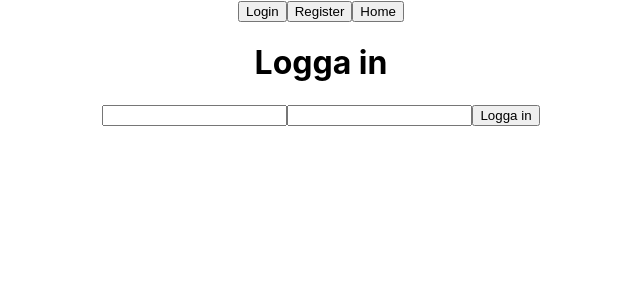
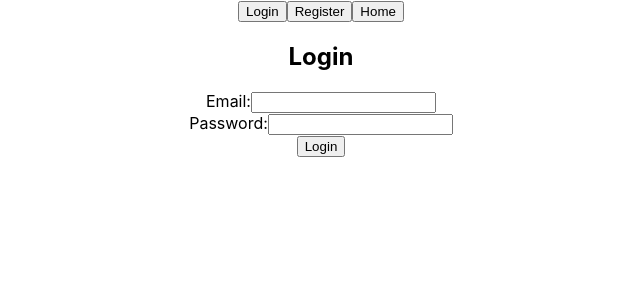
Before and after one commit to partypulse/partypulse-frontend, a React (Create React App) app: page / in a window 1280 px wide. Both pictures are taken after a click on the button "Login". Shown: the top 300 px of the page, without its empty margins (319-959 px from the left). Built offline with nearby package versions, Linux system fonts and the light colour scheme; no server answers.

Commit message:
auth update
login and reg

```diff
--- a/src/pages/login/loginpage.js
+++ b/src/pages/login/loginpage.js
@@ -1,25 +1,42 @@
 import React, {useState} from "react";
 import api from "../../api/api.js";
 
-function LoginPage(){
-    const [email, setEmail] = useState("");
-    const [password, setPassword] = useState("")
-    const login=()=>{api.post("/login", {email:email, password:password})
-        .then(response=> {
-            window.alert('login success' + response.data.token)
-            console.log(response.data)
-        })
-        .catch( error=> console.error(error))}
+
+function LoginPage() {
+    const [email, setEmail] = useState('');
+    const [password, setPassword] = useState('');
+    const [error, setError] = useState('');
+
+    const handleLogin = () => {
+        api.post('/login', { email, password })
+            .then(response => {
+                const token = response.data.token;
+                localStorage.setItem('token', token);
+                window.alert("Successful login! :) ")
+                // Redirect the user to the homepage or dashboard
+                // You can use React Router for this purpose
+            })
+            .catch(error => {
+                setError('Invalid email or password');
+            });
+    };
 
 
-    return( <div> <h1> Logga in </h1>
-    <div>
-    <input type="text" value={email} onChange={e=>setEmail(e.target.value)}/>
-    <input type="text" value={password} onChange={e=>setPassword(e.target.value)}/>
-    <button onClick={login}>Logga in</button>
-    </div>
-
-    </div> )
+    return (
+        <div>
+            <h2>Login</h2>
+            {error && <p>{error}</p>}
+            <div>
+                <label>Email:</label>
+                <input type="email" value={email} onChange={(e) => setEmail(e.target.value)} />
+            </div>
+            <div>
+                <label>Password:</label>
+                <input type="password" value={password} onChange={(e) => setPassword(e.target.value)} />
+            </div>
+            <button onClick={handleLogin}>Login</button>
+        </div>
+    );
 }
 
 export default LoginPage;
--- a/src/pages/register/registerpage.js
+++ b/src/pages/register/registerpage.js
@@ -1,7 +1,40 @@
-import React from "react";
+import React, { useState } from 'react';
+import api from "../../api/api.js";  // har axios-klient där
 
-function RegisterPage(){
-    return( <div> Registrera dig! </div> )
+function RegisterPage() {
+    const [email, setEmail] = useState('');
+    const [password, setPassword] = useState('');
+    const [message, setMessage] = useState('');
+
+    const handleSubmit = async (e) => {
+        e.preventDefault(); // sidan laddas inte om
+
+        try {
+            const response = await api.post('/register', { email, password });
+            setMessage(response.data.message);
+        } catch (error) {
+            setMessage(error.response.data.message);
+        }
+    };
+
+    return (
+        <div>
+            <h2>Register</h2>
+            <form onSubmit={handleSubmit}>
+                <div>
+                    <label>Email:</label>
+                    <input type="email" value={email} onChange={(e) => setEmail(e.target.value)} />
+                </div>
+                <div>
+                    <label>Password:</label>
+                    <input type="password" value={password} onChange={(e) => setPassword(e.target.value)} />
+                </div>
+                <button type="submit">Register</button>
+            </form>
+            {message && <p>{message}</p>}
+        </div>
+    );
 }
 
+
 export default RegisterPage;
```
